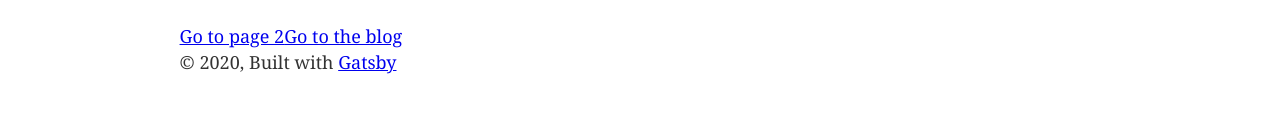
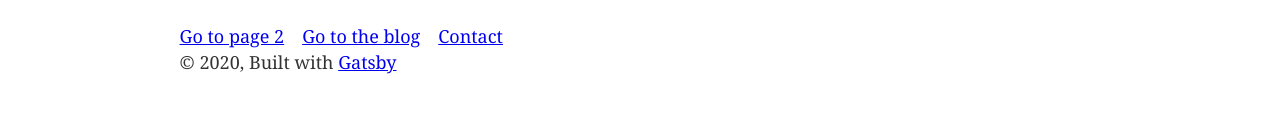
Before and after one commit to JakeG6/first-gatsby-site, a Gatsby site: page / in a window 1280 px wide. Shown: the part 653-766 px from the top of the page. Built offline with nearby package versions, Linux system fonts and the light colour scheme; Gatsby itself is replaced by a stand-in of ours.

Commit message:
initialized footer

```diff
--- /dev/null
+++ b/src/components/footer.css
@@ -0,0 +1,3 @@
+.footerLink {
+    margin-right: 1em;
+}
--- /dev/null
+++ b/src/components/footer.js
@@ -0,0 +1,22 @@
+import React from "react"
+import { Link } from "gatsby"
+import "./footer.css"
+
+const Footer = () => {
+    return (
+        <div>
+            <Link className="footerLink" to="/page-2/">Go to page 2</Link>
+            <Link className="footerLink" to="/blog/">Go to the blog</Link>
+            <Link className="footerLink" to="/contact/">Contact</Link>
+            <div>
+                © {new Date().getFullYear()}, Built with
+                {` `}
+                <a href="https://www.gatsbyjs.org">Gatsby</a>
+            </div>
+
+        </div>
+
+    )
+}
+
+export default Footer;
--- a/src/components/layout.js
+++ b/src/components/layout.js
@@ -10,6 +10,7 @@ import PropTypes from "prop-types"
 import { useStaticQuery, graphql } from "gatsby"
 
 import Header from "./header"
+import Footer from "./footer"
 import "./layout.css"
 
 const Layout = ({ children }) => {
@@ -34,11 +35,7 @@ const Layout = ({ children }) => {
         }}
       >
         <main>{children}</main>
-        <footer>
-          © {new Date().getFullYear()}, Built with
-          {` `}
-          <a href="https://www.gatsbyjs.org">Gatsby</a>
-        </footer>
+        <Footer />
       </div>
     </>
   )
--- a/src/pages/index.js
+++ b/src/pages/index.js
@@ -15,8 +15,7 @@ const IndexPage = () => (
     <div style={{ maxWidth: `300px`, marginBottom: `1.45rem` }}>
       <Image />
     </div>
-    <Link to="/page-2/">Go to page 2</Link>
-    <Link to="/blog/">Go to the blog</Link>
+
 
   </Layout>
 )
```
